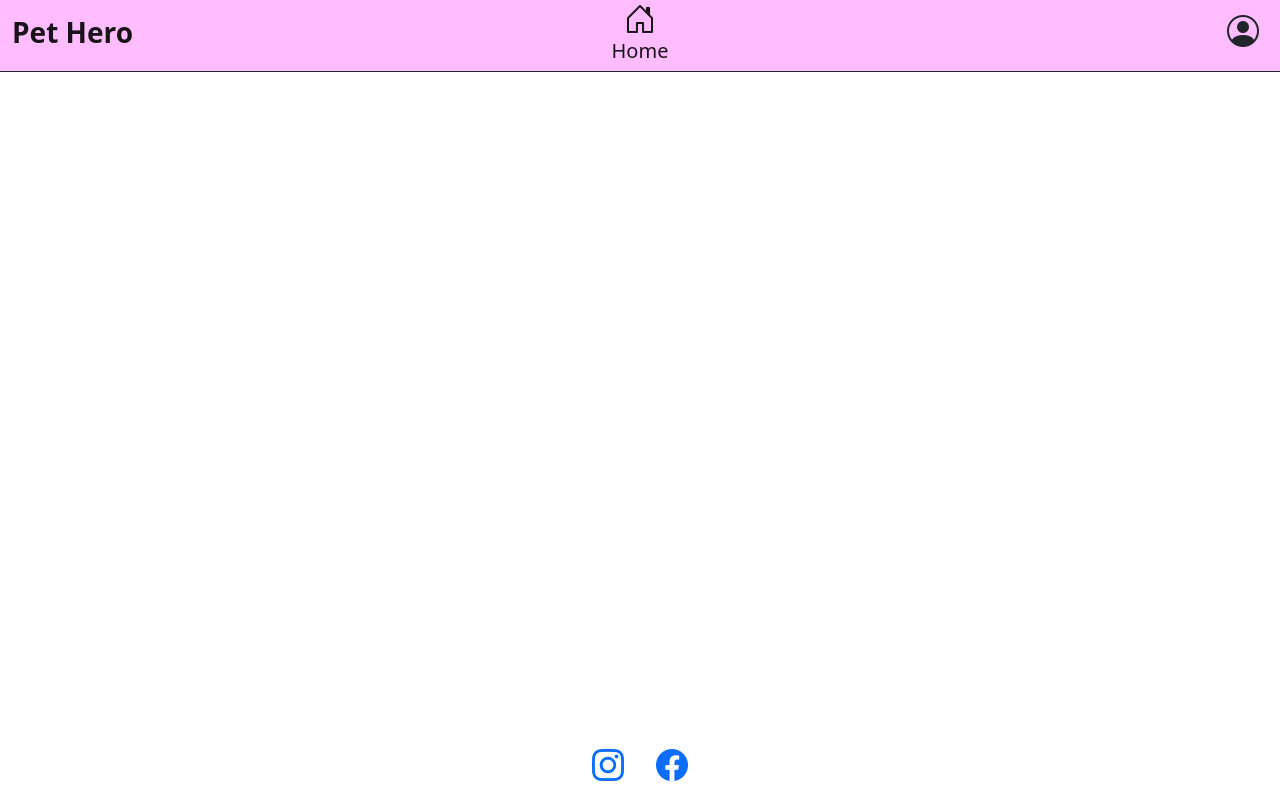
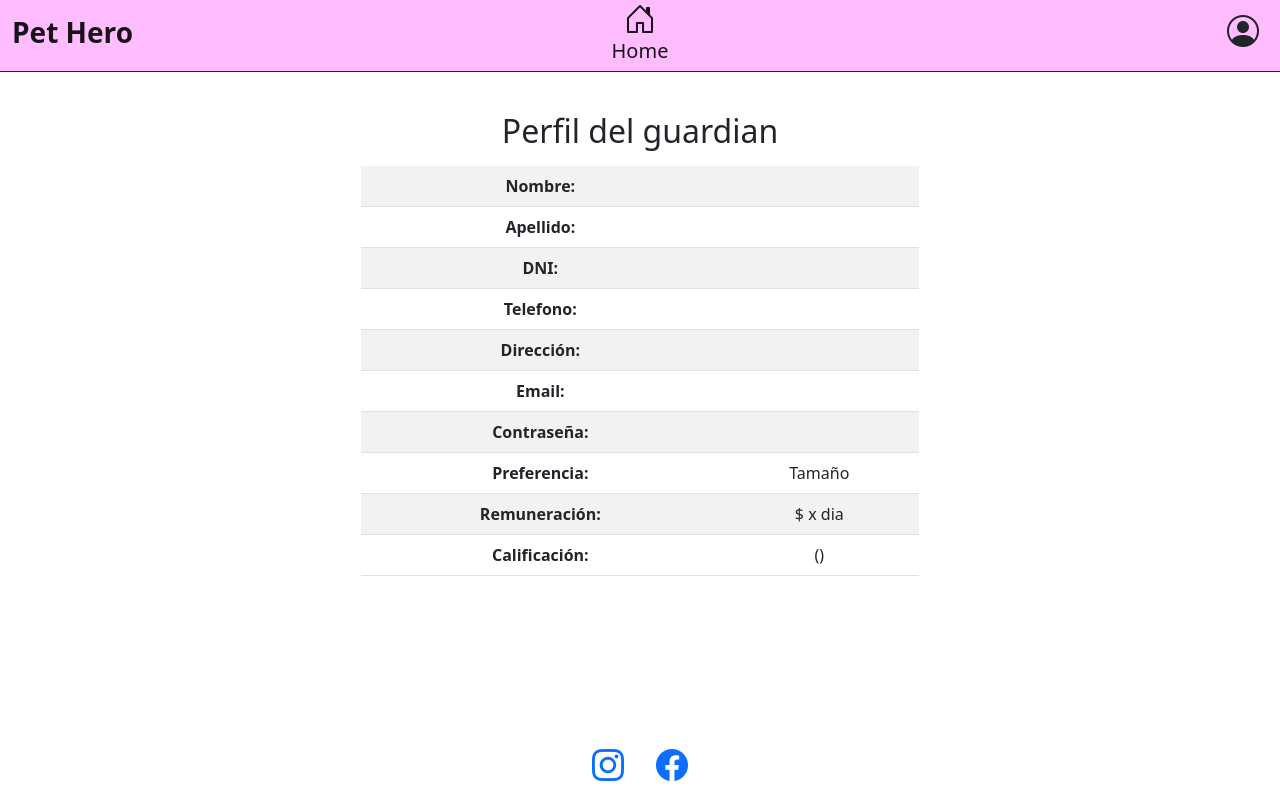
Before and after one commit to teomiguez/PetHero_ProyectoUTN, a PHP site: template views/GuardianProfile.php in a window 1280 px wide. Run offline with PHP 8.4, Linux system fonts and the light colour scheme; the template is opened without the code that fills it, so the values that code supplies are empty; some libraries are stand-ins or nearby versions.

Commit message:
viewGuardianProfile_inProcess

```diff
--- a/Controllers/GuardianController.php
+++ b/Controllers/GuardianController.php
@@ -3,6 +3,7 @@
 
     use DAO\GuardianDAO as GuardianDAO;
     use DAO\AvStayDAO as AvStayDAO;
+    use DAO\ReviewDAO as ReviewDAO;
     use Models\AvStay as AvStay;
 
     class GuardianController
@@ -22,8 +23,10 @@
             if (isset($_SESSION['idGuardian']))
             {
                 $guardian_DAO = new GuardianDAO();
+                $reviewDAO = new ReviewDAO();
 
                 $user = $guardian_DAO->GetById($_SESSION["idGuardian"]);
+                $user_review = $reviewDAO->GetById($_SESSION["idGuardian"]);
 
                 require_once(VIEWS_PATH . "GuardianProfile.php");
             }
--- a/views/GuardianProfile.php
+++ b/views/GuardianProfile.php
@@ -29,15 +29,54 @@
 
     <br>
 
-    <main class="container">
-
-        <div class="row">
-
-            <!-- VER PERFIL DEL GUARDIAN -->
-            <!-- OPCION MODIFICAR -->
-
+    <main class="container text-center">
+        <div class="col-md-6 offset-md-3">
+            <h2 class="text-center my-3"> Perfil del guardian </h2>
+            <table class="table table-striped">
+                <tbody>
+                    <tr>
+                        <th scope="row"> Nombre: </th>
+                        <td> <?php echo $user->getName() ?> </td>
+                    </tr>
+                    <tr>
+                        <th scope="row"> Apellido: </th>
+                        <td> <?php echo $user->getLast_name() ?> </td>
+                    </tr>
+                    <tr>
+                        <th scope="row"> DNI: </th>
+                        <td> <?php echo $user->getDni() ?> </td>
+                    </tr>
+                    <tr>
+                        <th scope="row"> Telefono: </th>
+                        <td> <?php echo $user->getTelephone() ?> </td>
+                    </tr>
+                    <tr>
+                        <th scope="row"> Dirección: </th>
+                        <td> <?php echo $user->getAddress() ?> </td>
+                    </tr>
+                    <tr>
+                        <th scope="row"> Email: </th>
+                        <td> <?php echo $user->getEmail() ?> </td>
+                    </tr>
+                    <tr>
+                        <th scope="row"> Contraseña: </th>
+                        <td> <?php echo $user->getPassword() ?> </td>
+                    </tr>
+                    <tr>
+                        <th scope="row"> Preferencia: </th>
+                        <td> Tamaño <?php echo $user->getSizeCare() ?> </td>
+                    </tr>
+                    <tr>
+                        <th scope="row"> Remuneración: </th>
+                        <td> $<?php echo $user->getCost() ?> x dia </td>
+                    </tr>
+                    <tr>
+                        <th scope="row"> Calificación:  </th>
+                        <td> <?php echo $user_review->getReview() ?> (<?php echo $user_review->Quantity_reviews() ?>) </td>
+                    </tr>
+                </tbody>
+            </table>
         </div>
-
     </main>
 
     <!-- Linea divisoria main/footer -->
```
